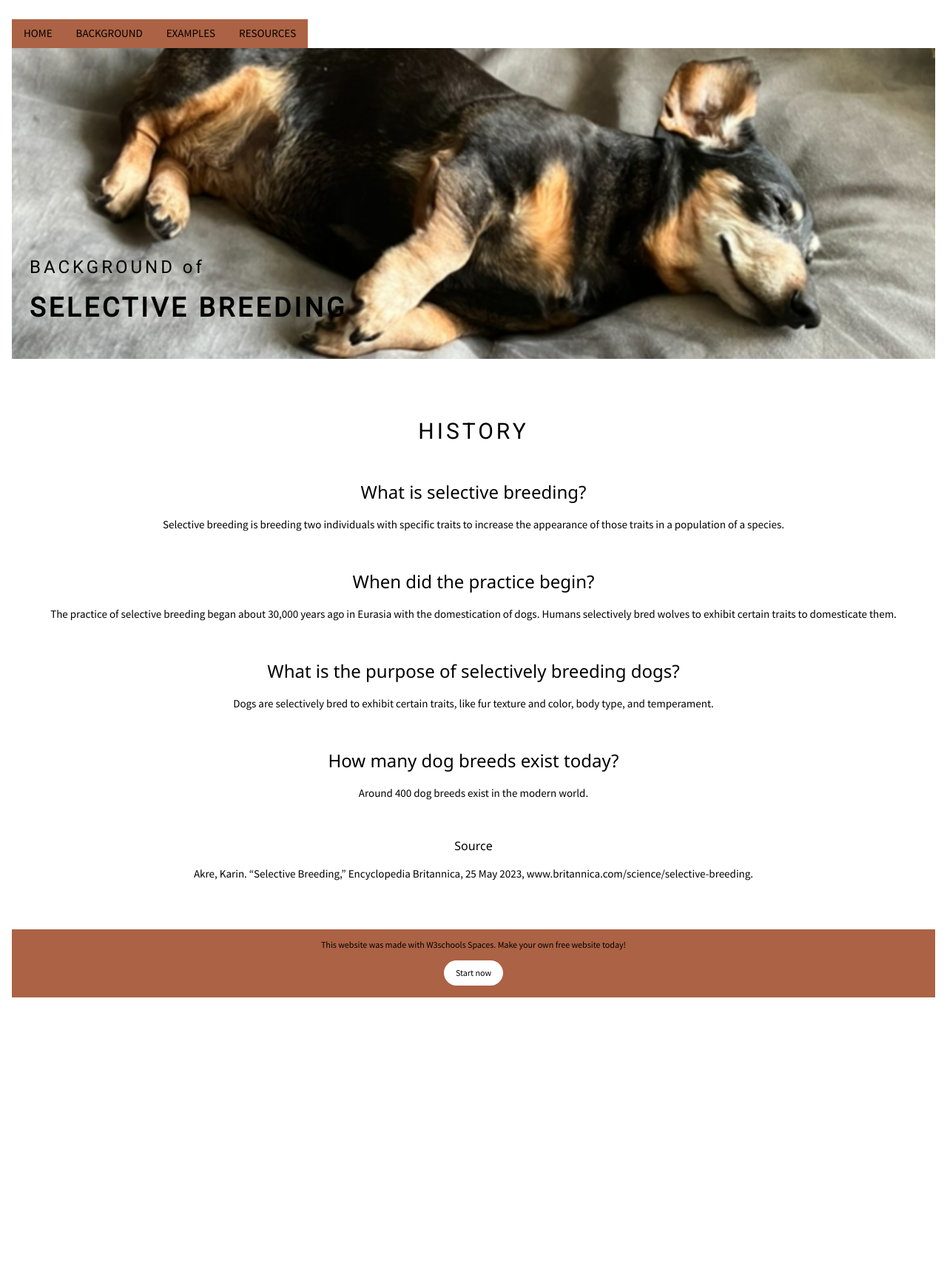
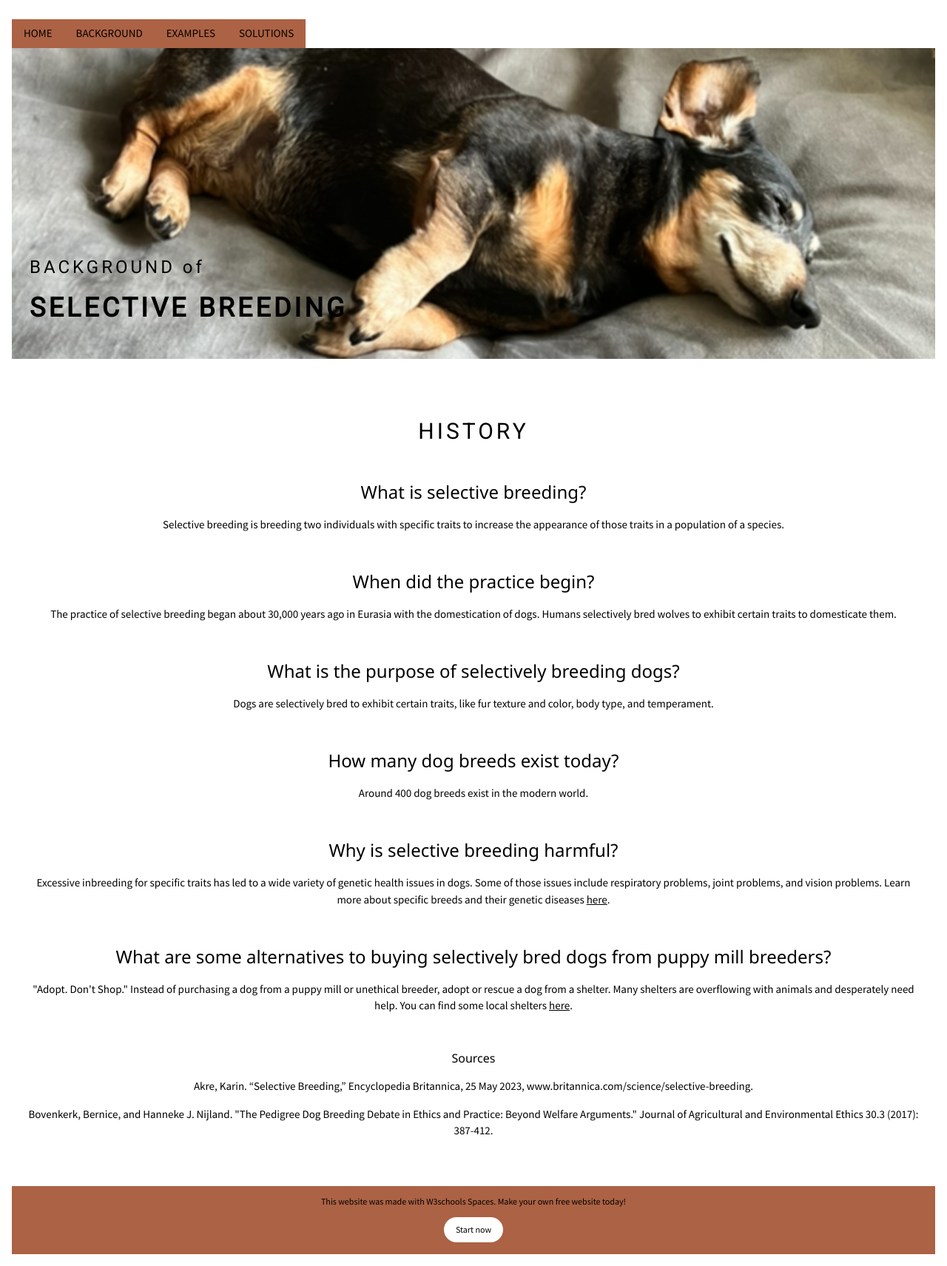
Before and after one commit to parisgirl16/selectivebreeding, a plain HTML site: page background.html in a window 1280 px wide. Shown: the whole page at 74% size. Before the commit the page ends 1364 px from the top, so only its background shows below. Drawn offline with nearby package versions, Linux system fonts and the light colour scheme.

Commit message:
Process Log 3 update

```diff
--- a/background.html
+++ b/background.html
@@ -24,7 +24,7 @@
   <a href="./index.html" class="w3-hide-small w3-bar-item w3-button w3-mobile w3-medium w3-left" style="margin-top:10px; background-color: #AC6244">HOME</a>
   <a href="./background.html" class="w3-hide-small w3-bar-item w3-button w3-mobile w3-medium w3-left" style="margin-top:10px; background-color: #AC6244">BACKGROUND</a>
   <a href="./examples.html" class="w3-hide-small w3-bar-item w3-button w3-mobile w3-medium w3-left" style="margin-top:10px; background-color: #AC6244">EXAMPLES</a>
-  <a href="./resources.html" class="w3-hide-small w3-bar-item w3-button w3-mobile w3-medium w3-left" style="margin-top:10px; background-color: #AC6244">RESOURCES</a>
+  <a href="./resources.html" class="w3-hide-small w3-bar-item w3-button w3-mobile w3-medium w3-left" style="margin-top:10px; background-color: #AC6244">SOLUTIONS</a>
   <a href="javascript:void(0)" class="w3-bar-item w3-button w3-right w3-hide-medium w3-hide-large" style="margin-top:10px;" onclick="myFunction()">&#9776;</a>
 </div>
 
@@ -32,7 +32,7 @@
   <a href="./index.html" class="w3-bar-item w3-button">HOME</a>
   <a href="./background.html" class="w3-bar-item w3-button">BACKGROUND</a>
   <a href="./examples.html" class="w3-bar-item w3-button">EXAMPLES</a>
-  <a href="./resources.html" class="w3-bar-item w3-button">RESOURCES</a>
+  <a href="./resources.html" class="w3-bar-item w3-button">SOLUTIONS</a>
 </div>
 
 <!-- w3-content defines a container for fixed size centered content,
@@ -76,8 +76,22 @@ and is wrapped around the whole page content, except for the footer in this exam
         Around 400 dog breeds exist in the modern world.
       </p>
       <br>
-      <h6 class="w3-text-black" style="font-family:'Segoe UI',Arial,sans-serif;font-weight:400;margin:10px 0">Source</h6>
+      <h3 style="font-family:'Segoe UI',Arial,sans-serif;font-weight:400;margin:10px 0">Why is selective breeding harmful?</h3>
+      <p>
+        Excessive inbreeding for specific traits has led to a wide variety of genetic health issues in dogs. Some of those issues include
+         respiratory problems, joint problems, and vision problems. Learn more about specific breeds and their genetic diseases
+         <a class="w3-hover-text-light-green" href="examples.html">here</a>.
+      </p>
+      <br>
+      <h3 style="font-family:'Segoe UI',Arial,sans-serif;font-weight:400;margin:10px 0">What are some alternatives to buying selectively bred dogs from puppy mill breeders?</h3>
+      <p>
+        "Adopt. Don't Shop." Instead of purchasing a dog from a puppy mill or unethical breeder, adopt or rescue a dog from a shelter.
+        Many shelters are overflowing with animals and desperately need help. You can find some local shelters <a class="w3-hover-text-light-green" href="resources.html">here</a>.
+      </p>
+      <br>
+      <h6 class="w3-text-black" style="font-family:'Segoe UI',Arial,sans-serif;font-weight:400;margin:10px 0">Sources</h6>
       <p>Akre, Karin. “Selective Breeding,” Encyclopedia Britannica, 25 May 2023, www.britannica.com/science/selective-breeding.</p>
+      <p>Bovenkerk, Bernice, and Hanneke J. Nijland. "The Pedigree Dog Breeding Debate in Ethics and Practice: Beyond Welfare Arguments." Journal of Agricultural and Environmental Ethics 30.3 (2017): 387-412.</p>
       </div>
 
       <div class="w3-row-padding" style="margin:0 -16px">
```
Also changed, not shown: examples.html (+10 -2 lines), index.html (+4 -4 lines), resources.html (+4 -4 lines).
